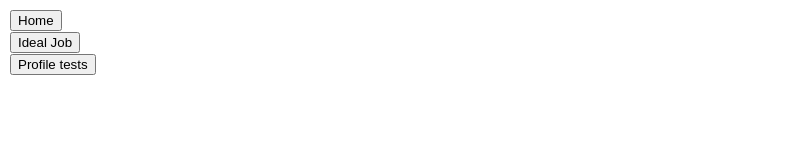
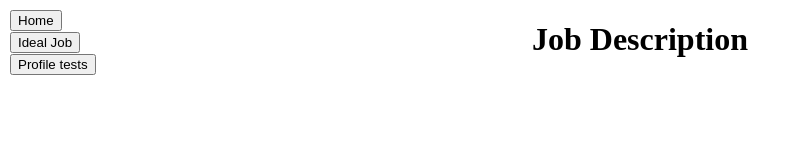
Before and after one commit to Brendanjeff/Assignment1.github.io, a plain HTML site: page Idealjobdescription.html in a window 1280 px wide. Shown: the whole page, without its empty margins (0-801 px from the left). Drawn offline with Linux system fonts and the light colour scheme.

Commit message:
Update Idealjobdescription.html

```diff
--- a/Idealjobdescription.html
+++ b/Idealjobdescription.html
@@ -4,7 +4,7 @@
   <link rel="stylesheet" href="style.css">
 </head>
 <body>
-
+<h1 style=text-align:center>Job Description</h1>
 
 
 
```
